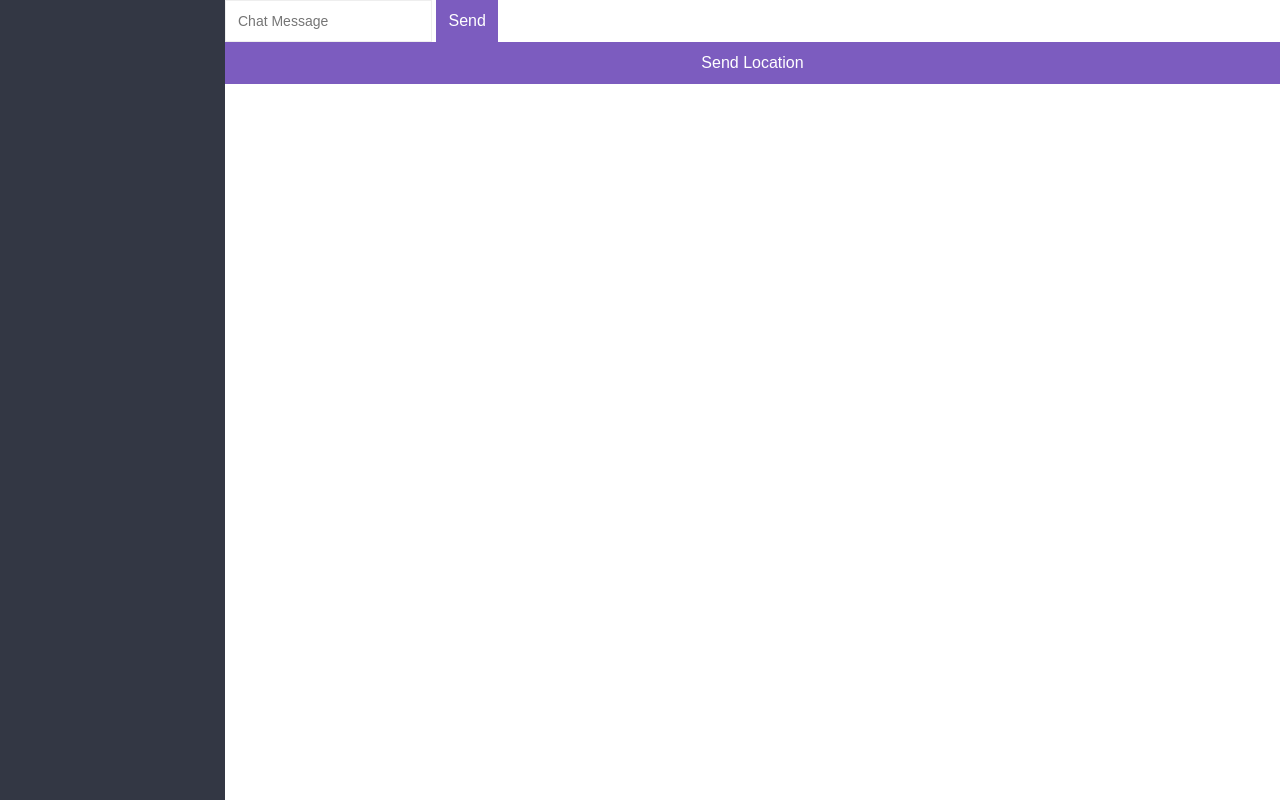
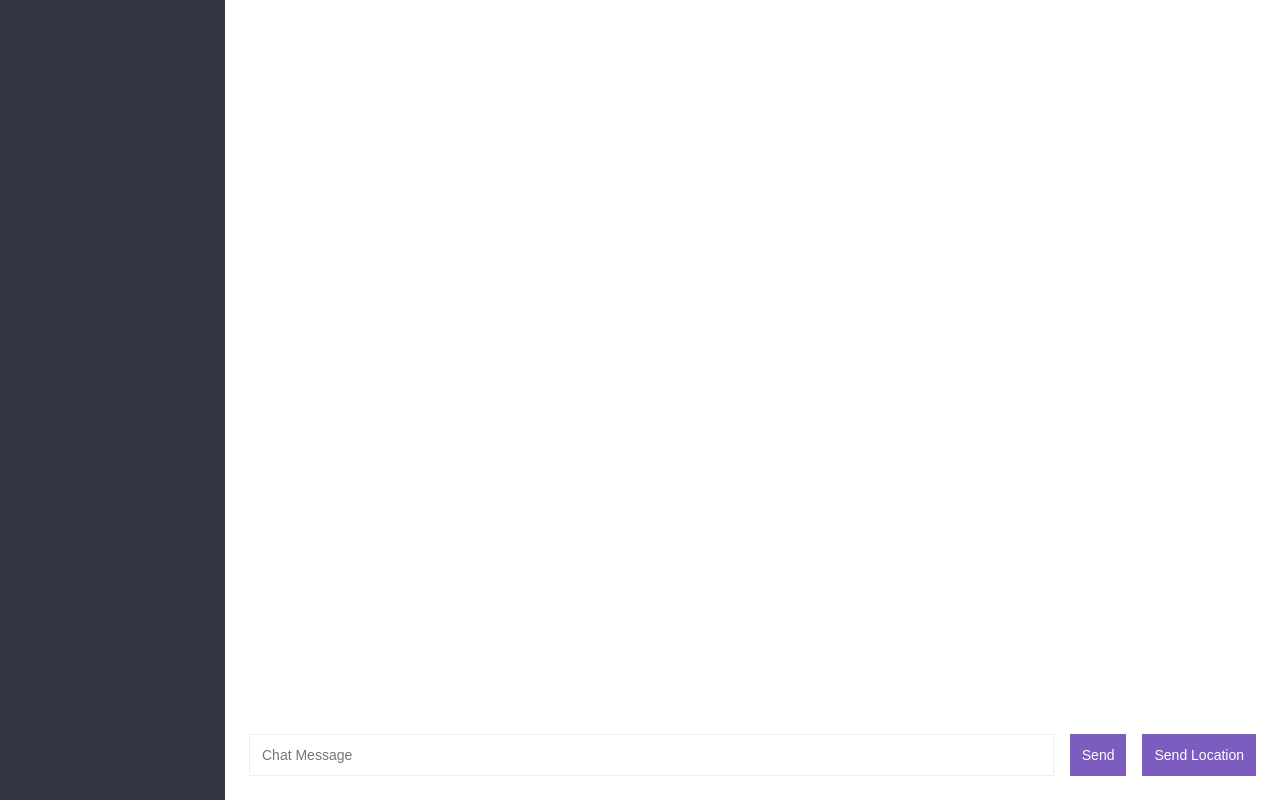
Before and after one commit to Johnnie71/chatApp, a website: page public/index.html in a window 1280 px wide. Drawn offline with nearby package versions, Linux system fonts and the light colour scheme; no server answers.

Commit message:
css changes

```diff
--- a/public/index.html
+++ b/public/index.html
@@ -12,13 +12,16 @@
 
             </div>
             <div class='chat__main'>
-                <div id="messages"></div>
+                <div id="messages" class='chat__messages'></div>
 
-                <form id="chatForm">
-                    <input name="message" id="inputMessage" placeholder="Chat Message" />
-                    <button>Send</button>
-                </form>
-                <button id="send-location">Send Location</button>
+                <div class='compose'>
+                    <form id="chatForm">
+                        <input name="message" id="inputMessage" placeholder="Chat Message" />
+                        <button>Send</button>
+                    </form>
+                    <button id="send-location">Send Location</button>
+                </div>
+
             </div>
         </div>
 
```
